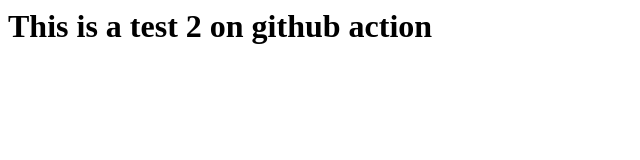
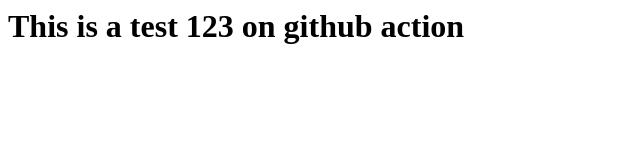
Before and after one commit to TestGitHubKaushik/demo-GithubAction, a plain HTML site: page index.html in a window 1280 px wide. Shown: the whole page, without its empty margins (0-640 px from the left). Drawn offline with Linux system fonts and the light colour scheme.

Commit message:
commit 6

```diff
--- a/index.html
+++ b/index.html
@@ -1 +1 @@
-<h1>This is a test 2 on github action</h1>
+<h1>This is a test 123 on github action</h1>
```
